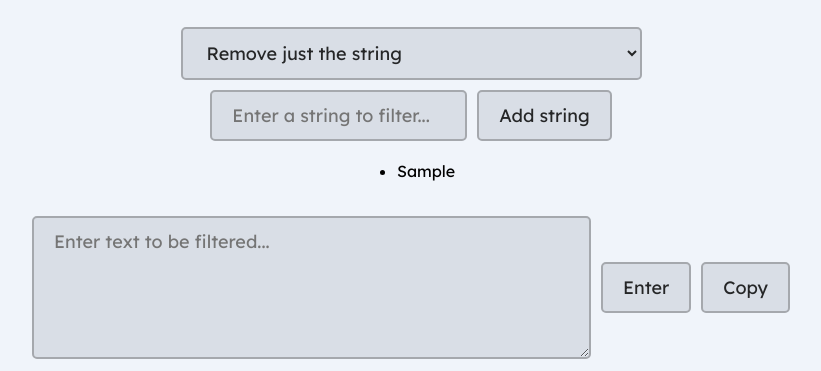
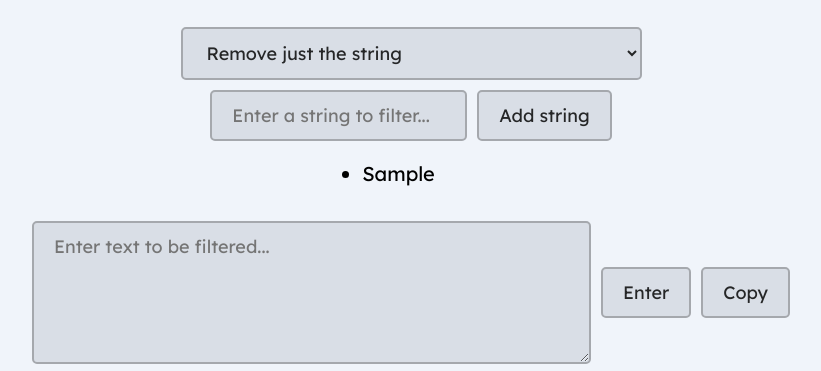
Before and after one commit to jakeo-dev/text-filter, a plain HTML site: page index.html in a window 1280 px wide. Both pictures are taken after typing "Sample" into the empty fields and a click on the button "Add string". Shown: the part 77-448 px from the top of the page, without its empty margins (234-1055 px from the left). Drawn offline with Linux system fonts and the light colour scheme.

Commit message:
Minor design improvements

```diff
--- a/script.js
+++ b/script.js
@@ -1,5 +1,5 @@
-console.log('v1.0.3');
-console.log('whats new: \n Design improvements');
+console.log('v1.0.4');
+console.log('whats new: \n Minor design improvements');
 
 let badList = [];
 let final = '';
--- a/style.css
+++ b/style.css
@@ -2,6 +2,8 @@ body {
   background-color: #f0f4fa;
   text-align: center;
   margin: 0;
+  margin-left: 120px;
+  margin-right: 120px;
   font-family: "Lexend Deca", sans-serif;
 }
 
@@ -19,10 +21,13 @@ body {
 }
 
 ul {
+  text-align: left;
   margin: 5px;
+  margin-left: -50px;
 }
 
 li {
+  font-size: 20px;
   cursor: pointer;
 }
 
@@ -86,6 +91,7 @@ li:hover {
 }
 
 #limit {
+  font-size: 20px;
   margin: 0;
 }
 
```
